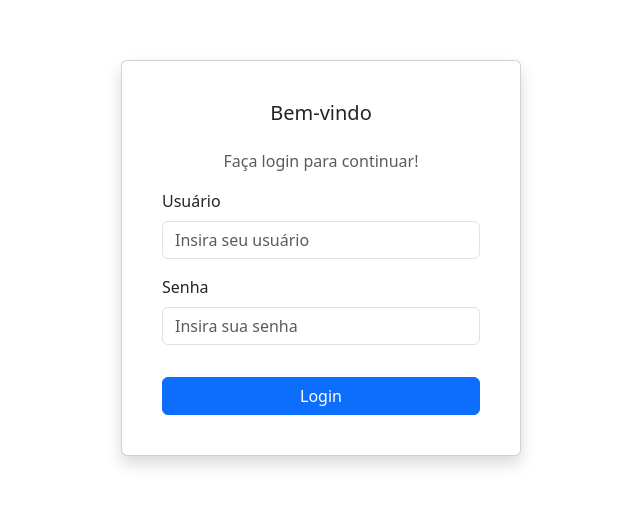
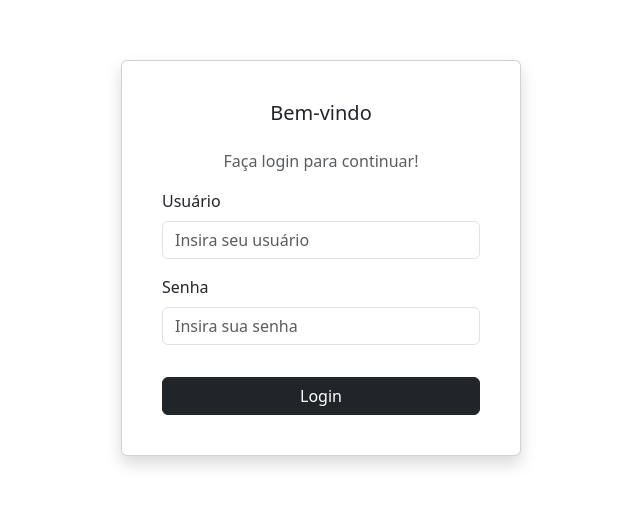
Before and after one commit to gmourar/IRenova-check, a React (Create React App) app: page / in a window 1280 px wide. Shown: the part 142-648 px from the top of the page, without its empty margins (319-959 px from the left). Built offline with nearby package versions, Linux system fonts and the light colour scheme.

Commit message:
change colors to dark

```diff
--- a/src/components/CheckList.js
+++ b/src/components/CheckList.js
@@ -106,7 +106,7 @@ const CheckList = () => {
           ))}
 
           <Button
-            variant="primary"
+            variant="dark"
             className="w-100 mt-4 shadow-sm"
             onClick={handleSubmit}
           >
--- a/src/components/Login.js
+++ b/src/components/Login.js
@@ -59,7 +59,7 @@ const Login = () => {
             </Form.Group>
 
             <Button
-              variant="primary"
+              variant="dark"
               className="w-100 mt-3"
               onClick={handleLogin}
             >
```
